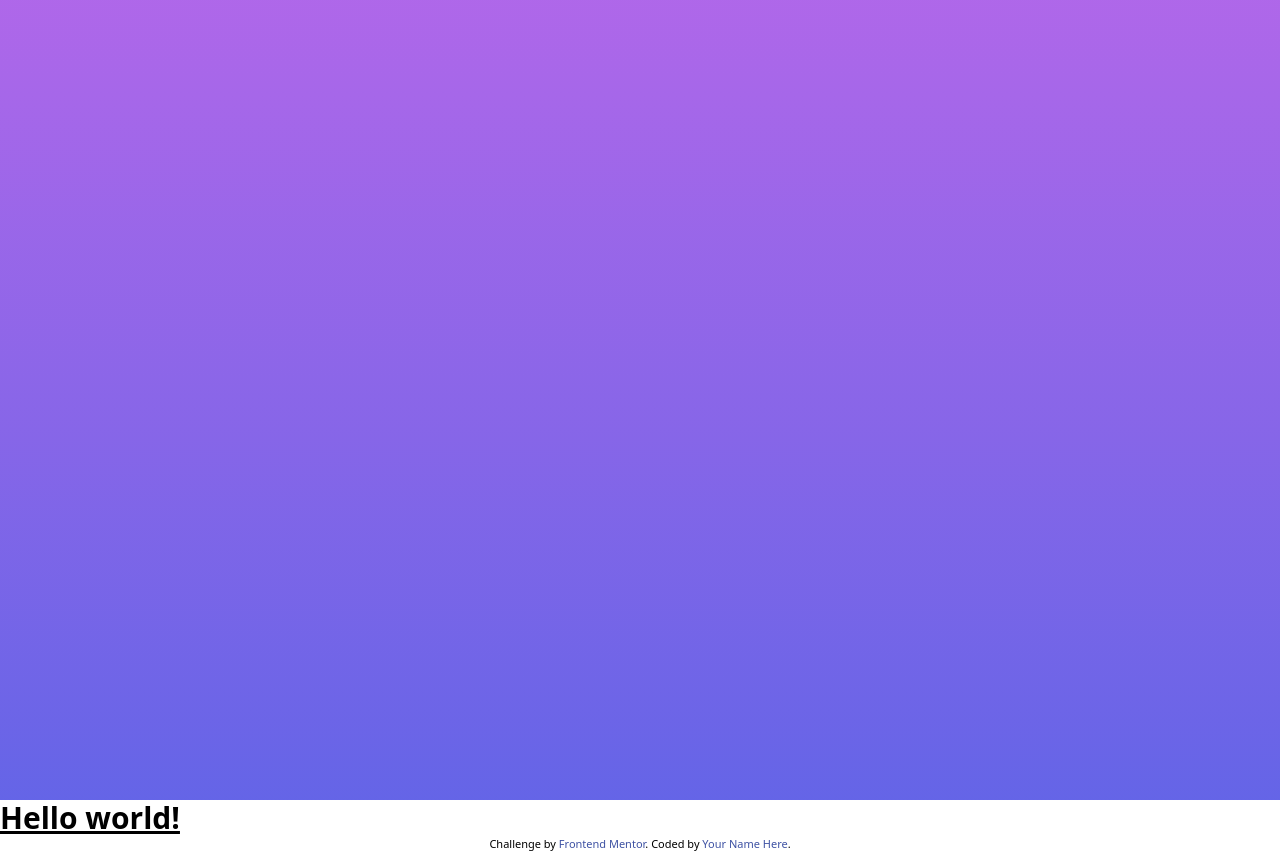
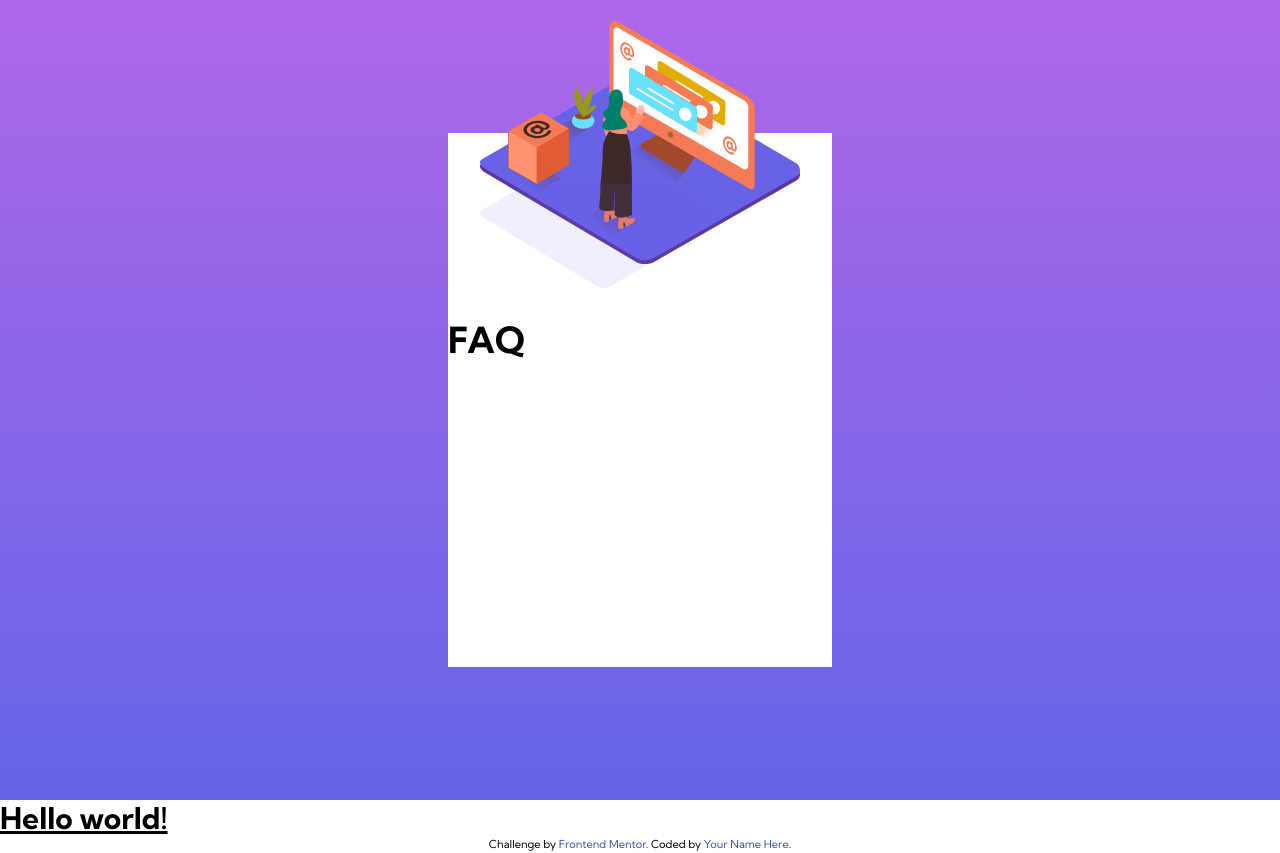
Before and after one commit to 00lar/FAQ-accordion-card, a website: page index.html in a window 1280 px wide. Drawn offline with Linux system fonts and the light colour scheme.

Commit message:
Imagen Agregada

```diff
--- a/index.html
+++ b/index.html
@@ -1,5 +1,5 @@
 <!DOCTYPE html>
-<html lang="en">
+<html lang="en" class="font-Kumbh">
   <head>
     <meta charset="UTF-8" />
     <meta name="viewport" content="width=device-width, initial-scale=1.0" />
@@ -35,14 +35,21 @@
   </head>
   <body>
     <main
-      class="h-screen h-screen bg-gradient-to-b from-SoftViolet to-SoftBlue"
+      class="h-screen bg-gradient-to-b from-SoftViolet to-SoftBlue flex justify-center items-center"
     >
-      <section class="grid w-10/12 bg-white">
-        <div></div>
-        <div></div>
+      <section class="flex flex-col w-10/12 bg-white h-4/6 max-w-sm">
+        <div class="p-8 -mt-36">
+          <figure>
+            <img src="./images/illustration-woman-online-mobile.svg" class="w-full" alt="">
+            <img src="./images/bg-pattern-mobile.svg" class="-mt-20" alt="">
+          </figure>
+        </div>
+        <div class="">
+          <h1 class="font-bold text-4xl mx-auto">FAQ</h1>
+        </div>
       </section>
     </main>
-    <h1 class="text-3xl font-bold underline">Hello world!</h1>
+    <h1 class="text-3xl font-bold underline ">Hello world!</h1>
     <div class="attribution">
       Challenge by
       <a href="https://www.frontendmentor.io?ref=challenge" target="_blank"
```
Also changed, not shown: tailwind.css.
